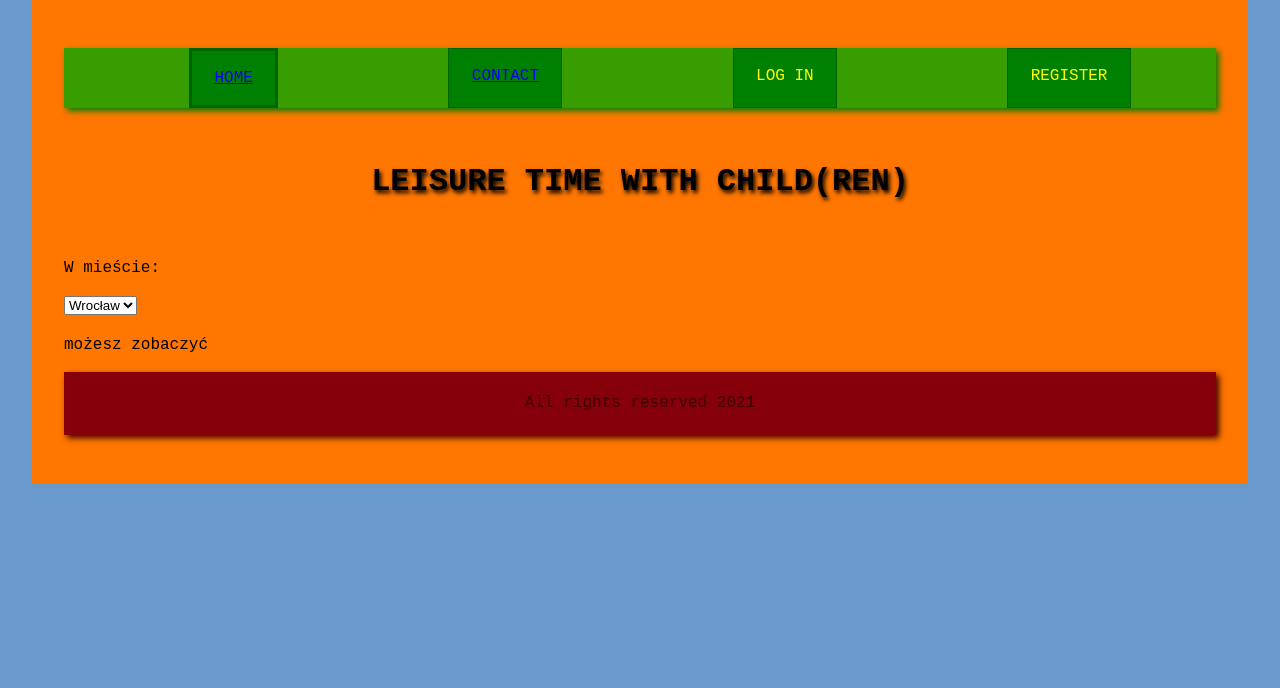
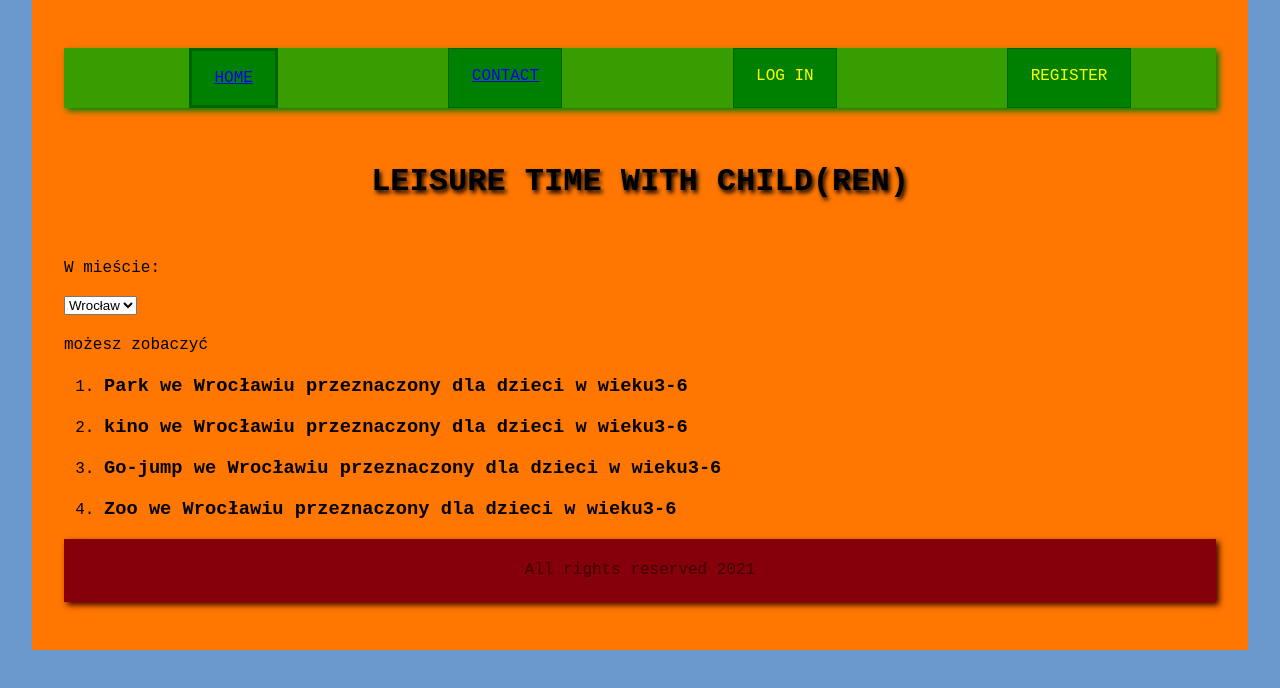
Before and after one commit to BlackDragon-1/childleisuretime, a React (Create React App) app: page /outdoor-activity in a window 1280 px wide. Shown: the top 688 px of the page. Built offline with nearby package versions, Linux system fonts and the light colour scheme; data requests are answered from the project's data file.

Commit message:
correct input

```diff
--- a/src/components/pages/outdoor/outdoor.js
+++ b/src/components/pages/outdoor/outdoor.js
@@ -10,7 +10,7 @@ const ActivityOutdoor = () => {
 
         const [places, setPlaces] = useState([]);
 
-        const [city, setCity] = useState("");
+        const [city, setCity] = useState("Wrocław");
 
         useEffect(() => {
 
```
Also changed, not shown: 1 other file (tests, documents, lock files or other folders).
